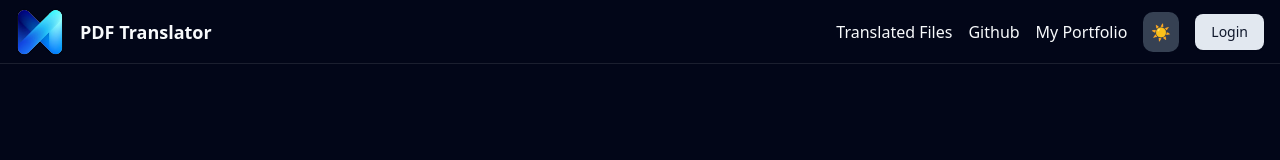
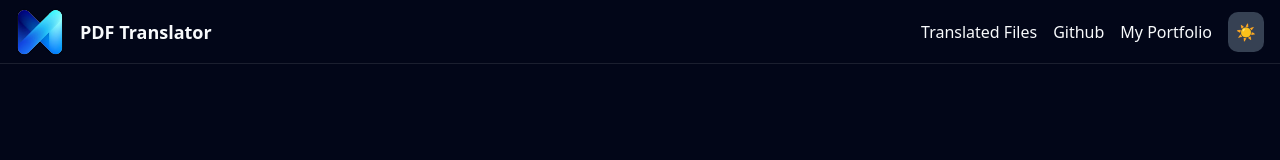
Before and after one commit to MohdMarzook/PDF_app_frontend, a Next.js app: page / in a window 1280 px wide. Shown: the top 160 px of the page. Built offline with nearby package versions, Linux system fonts and the light colour scheme; no server answers.

Commit message:
fix navbar

```diff
--- a/src/components/navbar.jsx
+++ b/src/components/navbar.jsx
@@ -19,9 +19,9 @@ const Navbar = () => {
             <Link href="https://github.com/MohdMarzook?tab=repositories&q=PDF_app&type=&language=&sort=" className='hover:text-muted-foreground transition-colors'>Github</Link>
             <Link href="https://mohdmarzook.pythonanywhere.com/" className='hover:text-muted-foreground transition-colors'>My Portfolio</Link>
             <ThemeToggle />
-            <Button asChild>
+            {/* <Button asChild>
                 <Link href="/auth/login/">Login</Link>
-            </Button>
+            </Button> */}
         </div>
     </div>
   )
```
